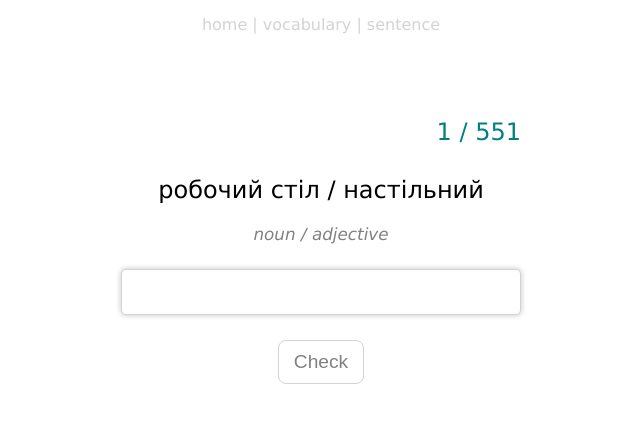
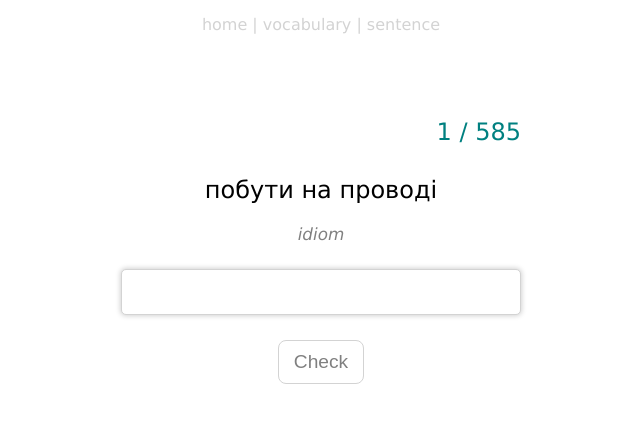
Before and after one commit to ermondel/en-words, a React (Create React App) app: page /vocabulary in a window 1280 px wide. Shown: the top 422 px of the page, without its empty margins (319-959 px from the left). Built offline with nearby package versions, Linux system fonts and the light colour scheme.

Commit message:
feat: add 34 new words to vocabulary

```diff
--- a/src/components/vocabulary/data.js
+++ b/src/components/vocabulary/data.js
@@ -3306,4 +3306,209 @@ export default [
 			id : 551,
 			type: 'noun / adjective',
 		},
+		// // //
+		{
+			ukr: "електронна книга",
+			eng: "e-book reader",
+			id : 552,
+			type: 'kind of device',
+		},
+		{
+			ukr: "вірус",
+			eng: "virus",
+			id : 553,
+			type: 'noun',
+		},
+		{
+			ukr: "троян",
+			eng: "trojan",
+			id : 554,
+			type: 'virus type',
+		},
+		{
+			ukr: "передбачити / очікувати",
+			eng: "anticipate",
+			id : 555,
+			type: 'verb',
+		},
+		{
+			ukr: "пункт / деталь",
+			eng: "item",
+			id : 556,
+			type: 'noun',
+		},
+		{
+			ukr: "слідуквати за тими, хто здають екзамени",
+			eng: "invigilate",
+			id : 557,
+			type: 'verb',
+		},
+		{
+			ukr: "зливатися",
+			eng: "merge",
+			id : 558,
+			type: 'verb',
+		},
+		{
+			ukr: "новітній / сучасний",
+			eng: "state-of-the-art",
+			id : 559,
+			type: 'adjective',
+		},
+		{
+			ukr: "цифра",
+			eng: "digit number",
+			id : 560,
+			type: 'kind of number',
+		},
+		{
+			ukr: "портативний пристрій",
+			eng: "portable device",
+			id : 561,
+			type: 'kind of devices',
+		},
+		{
+			ukr: "поле битвы",
+			eng: "battlefield",
+			id : 562,
+			type: 'noun',
+		},
+		{
+			ukr: "боротьба / боротися",
+			eng: "struggle",
+			id : 563,
+			type: 'noun / verb',
+		},
+		{
+			ukr: "конкурентна перевага",
+			eng: "competitive advantage",
+			id : 564,
+			type: 'term',
+		},
+		{
+			ukr: "електронний папір",
+			eng: "electronic paper",
+			id : 565,
+			type: "kind of technology",
+		},
+		{
+			ukr: "торговець",
+			eng: "vendor",
+			id : 566,
+			type: 'noun',
+		},
+		{
+			ukr: "виробник",
+			eng: "manufacturer",
+			id : 567,
+			type: 'noun',
+		},
+		{
+			ukr: "приголомшливий / нестійкий",
+			eng: "staggering",
+			id : 568,
+			type: 'adjective',
+		},
+		{
+			ukr: "сидячий",
+			eng: "sedentary",
+			id : 569,
+			type: 'adjective',
+		},
+		{
+			ukr: "запах / учути",
+			eng: "scent",
+			id : 570,
+			type: "noun / verb",
+		},
+		{
+			ukr: "несправність",
+			eng: "malfunction",
+			id : 571,
+			type: 'noun',
+		},
+		{
+			ukr: "складний, позбавлений простоти",
+			eng: "sophisticated",
+			id : 572,
+			type: 'adjective',
+		},
+		{
+			ukr: "високотехнологічний / сучасна технологія",
+			eng: "high tech",
+			id : 573,
+			type: 'adjective / noun',
+		},
+		{
+			ukr: "надлишок багажу",
+			eng: "excess baggage",
+			id : 574,
+			type: 'limit overrun',
+		},
+		{
+			ukr: "ожиріння",
+			eng: "obesity",
+			id : 575,
+			type: 'noun',
+		},
+		{
+			ukr: "ожирілий",
+			eng: "obese",
+			id : 576,
+			type: 'adjective',
+		},
+		{
+			ukr: "срібний серфер",
+			eng: "silver surfer",
+			id : 577,
+			type: 'idiom',
+		},
+		{
+			ukr: "передовий",
+			eng: "cutting edge",
+			id : 578,
+			type: 'idiom',
+		},
+		{
+			ukr: "примочки",
+			eng: "bells and whistles",
+			id : 579,
+			type: 'idiom',
+		},
+		{
+			ukr: "не дратуй мене",
+			eng: "don't push my buttons",
+			id : 580,
+			type: 'idiom',
+		},
+		{
+			ukr: "просуватися на радіо чи ТВ",
+			eng: "hit the airwaves",
+			id : 581,
+			type: 'idiom',
+		},
+		{
+			ukr: "з усіх сил",
+			eng: "be firing on all cylinders",
+			id : 582,
+			type: 'idiom',
+		},
+		{
+			ukr: "випереджає на багато світлових років",
+			eng: "light years ahead",
+			id : 583,
+			type: 'idiom',
+		},
+		{
+			ukr: "почути щось по телеграфу джунглів",
+			eng: "hear something on the jungle telegraph",
+			id : 584,
+			type: 'idiom',
+		},
+		{
+			ukr: "побути на проводі",
+			eng: "hold the wire",
+			id : 585,
+			type: 'idiom',
+		}
 ];
```
